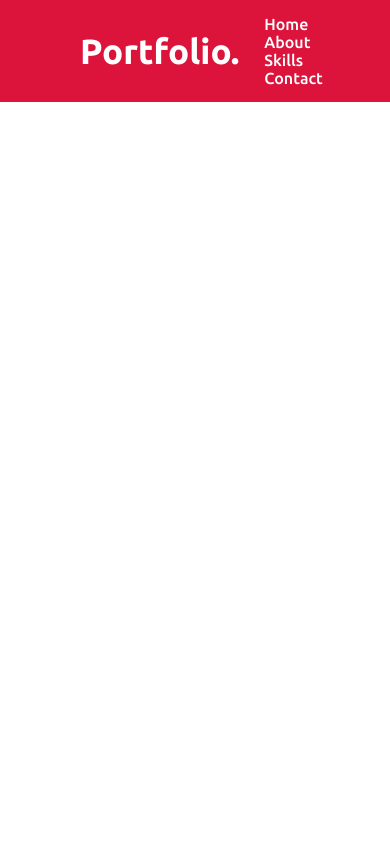
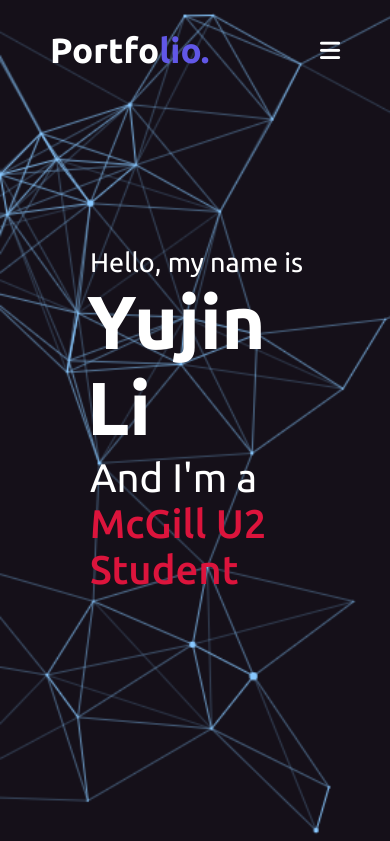
Before and after one commit to YuJ-Li/Personal-WebPage, a plain HTML site: page index.html in a window 390 px wide. Shown: the top 841 px of the page. Drawn offline with nearby package versions, Linux system fonts and the light colour scheme.

Commit message:
menu icon

```diff
--- a/css/style.css
+++ b/css/style.css
@@ -15,9 +15,15 @@
 .navbar{
     position: fixed;
     width: 100%;
+    padding: 30px 0;
+    /* background:rgb(97, 87, 231); */
+    font-family: 'Ubuntu',sans-serif;
+    transition: all 0.3s ease;
+}
+
+.navbar.sticky{
     padding: 15px 0;
-    background:crimson;
-    font-family: 'Ubuntu',sans-serif;
+    background:rgb(97, 87, 231);
 }
 .navbar .max-width{
     display:flex;
@@ -29,6 +35,16 @@
     font-size: 35px;
     font-weight: 600;
 }
+
+.navbar .logo a span{
+    color: rgb(97, 87, 231);
+    transition: all 0.3s ease;
+}
+
+.navbar.sticky .logo a span{
+    color: #fff;
+}
+
 .navbar .menu li{
     list-style: none;
     display: inline-block;
@@ -38,4 +54,93 @@
     font-size: 18 px;
     font-weight: 500;
     margin-left: 25px;
+    transition: color 0.3s ease;
 }
+
+.navbar .menu li a:hover{
+    color: rgb(97, 87, 231);
+}
+
+/* menu btn style */
+.menu-btn{
+    color: #fff;
+    font-size: 23px;
+    cursor: pointer;
+    display: none;
+}
+
+/* home section style */
+.home{
+    display: flex;
+    background: url("/assets/background.png") no-repeat center;
+    background-size: cover;
+    height:100vh;
+    color: #fff;
+    min-height: 500px;
+    font-family: 'Ubuntu',sans-serif;
+}
+
+.home .max-width{
+    margin: auto 0 auto 40px;
+}
+
+.home .home-content .text-1{
+    font-size: 27px;
+}
+
+.home .home-content .text-2{
+    font-size: 75px;
+    font-weight: 600;
+    margin-left: -3px;
+}
+
+.home .home-content .text-3{
+    font-size: 40px;
+    margin: 5px 0;
+}
+
+.home .home-content .text-3 span{
+    color:crimson;
+    font-weight: 500;
+}
+
+/* responsive media query */
+/* when width is smaller than 991 */
+@media (max-width: 947px){
+    .max-width{
+        padding:0 50px;
+    }
+    .menu-btn{
+        display: block;
+        z-index: 999;
+    }
+
+    .menu-btn i.active:before{
+        content: "\f00d";
+    }
+
+    .navbar .menu{
+        position:fixed;
+        height: 100vh;
+        width: 100%;
+        left: -100%;
+        top:0;
+        background: #111;
+        text-align: center;
+        padding-top: 80px;
+        transition: all 0.3s ease;
+    }
+    .navbar .menu.active{
+        left:0;
+    }
+
+    .navbar .menu li{
+        display: block;
+    }
+
+    .navbar .menu li a{
+        display: inline-block;
+        margin: 20px 0;
+        font-size: 25px;
+    }
+}
--- a/index.html
+++ b/index.html
@@ -6,6 +6,7 @@
         <title>Personal Portfolio Website</title>
         <link rel="stylesheet" href="css/style.css">
         <script src="https://kit.fontawesome.com/a076d05399.js"></script>
+        <script src="https://code.jquery.com/jquery-3.5.1.min.js"></script>
     </head>
 
     <body>
@@ -19,8 +20,24 @@
                     <li><a href="#">Skills</a></li>
                     <li><a href="#">Contact</a></li>
                 </ul>
+                <div class="menu-btn">
+                    <!--i stands for icon-->
+                    <i class="fas fa-bars"></i>
+                </div>
             </div>
         </nav>
         <!--home section-->
+        <section class="home" id="home">
+            <div class="max-width">
+                <div class="home-content">
+                    <div class="text-1">Hello, my name is</div>
+                    <div class="text-2">Yujin Li</div>
+                    <div class="text-3">And I'm a <span>McGill U2 Student</span></div>
+                </div>
+            </div>
+        </section>
+
+        <p>Lorem ipsum dolor sit amet consectetur adipisicing elit. Ad non libero fugiat in, maiores cupiditate, incidunt dicta assumenda culpa cum inventore enim repellat exercitationem magni quidem animi consectetur odio recusandae vel optio accusamus! Ea quo reiciendis officiis molestiae corporis corrupti eos aperiam eveniet itaque natus architecto ex nostrum, dolores perferendis libero fugit quam quas deserunt accusamus! Animi assumenda, pariatur quod, minus nulla ipsam rem accusantium tempora aspernatur accusamus corrupti repellat dolorem unde ea fugit nisi blanditiis! Eveniet quo culpa ipsam asperiores exercitationem facilis numquam sequi quos dolorum ex inventore eos placeat, id vitae possimus ipsum necessitatibus sapiente voluptate illum dolorem ipsa hic. Sit corrupti similique maxime culpa dolorum labore nobis eaque cum vel, et illum repellendus nam quaerat asperiores possimus laboriosam qui atque quisquam nostrum sed libero. Officia unde nostrum ipsa dolorum, suscipit maxime! Adipisci et ab, minima laudantium eveniet perferendis dolores quis quae fugiat provident vero. Beatae qui explicabo cupiditate quaerat nemo tempore veniam corrupti amet ratione assumenda sint, esse nihil at sequi animi? Veniam ipsum asperiores quo ab mollitia esse, dicta ut nesciunt quos possimus velit nemo officia animi, repellendus dolorum nisi atque accusantium est corporis natus nihil odit optio. Officia perspiciatis laudantium tempore reprehenderit totam ratione! Veritatis!</p>
+        <script src="/js/script.js"></script>
     </body>
 </html>
--- /dev/null
+++ b/js/script.js
@@ -0,0 +1,15 @@
+$(document).ready(function(){
+    $(window).scroll(function(){
+        if(this.scrollY > 20){
+            $('.navbar').addClass("sticky");
+        }else{
+            $('.navbar').removeClass("sticky");
+        }
+    });
+
+    // toggle menu/navbar
+    $('.menu-btn').click(function(){
+        $('.navbar .menu').toggleClass("active");
+        $('.menu-btn i').toggleClass("active");
+    });
+});
```
Also changed, not shown: assets/background.png (added), 1 other file.
